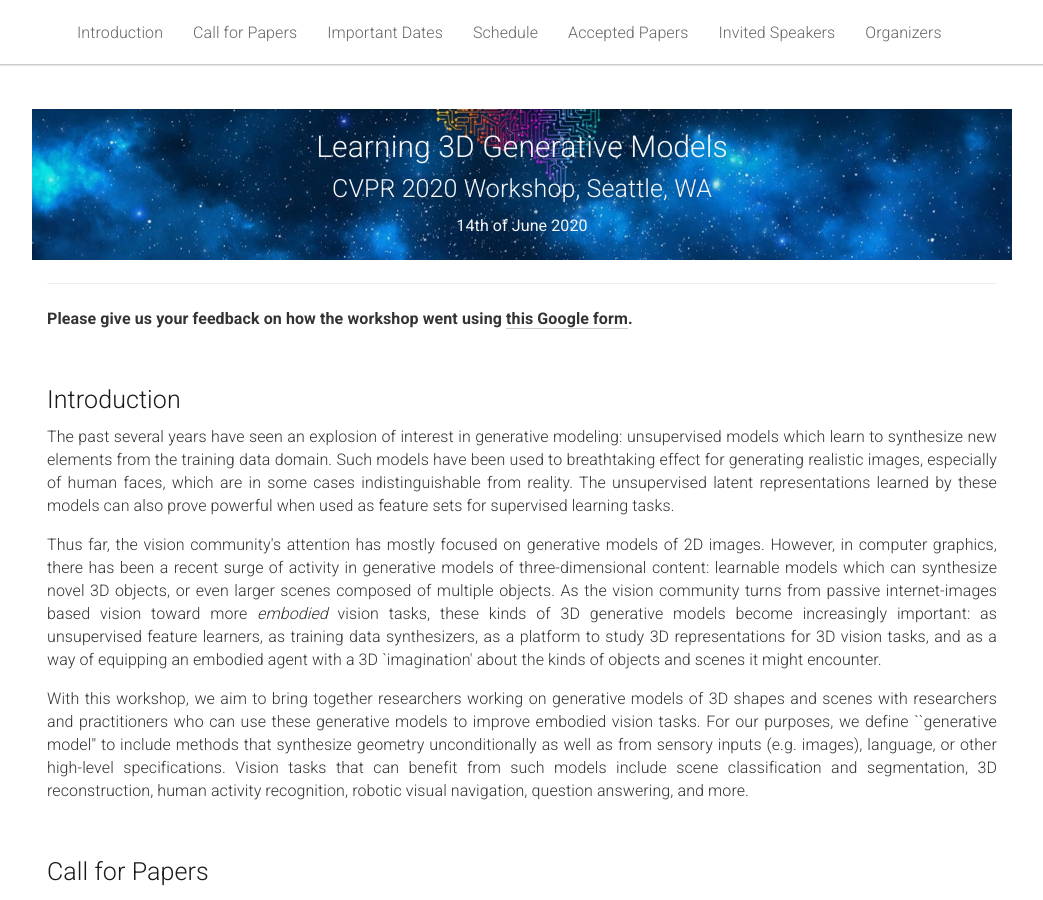
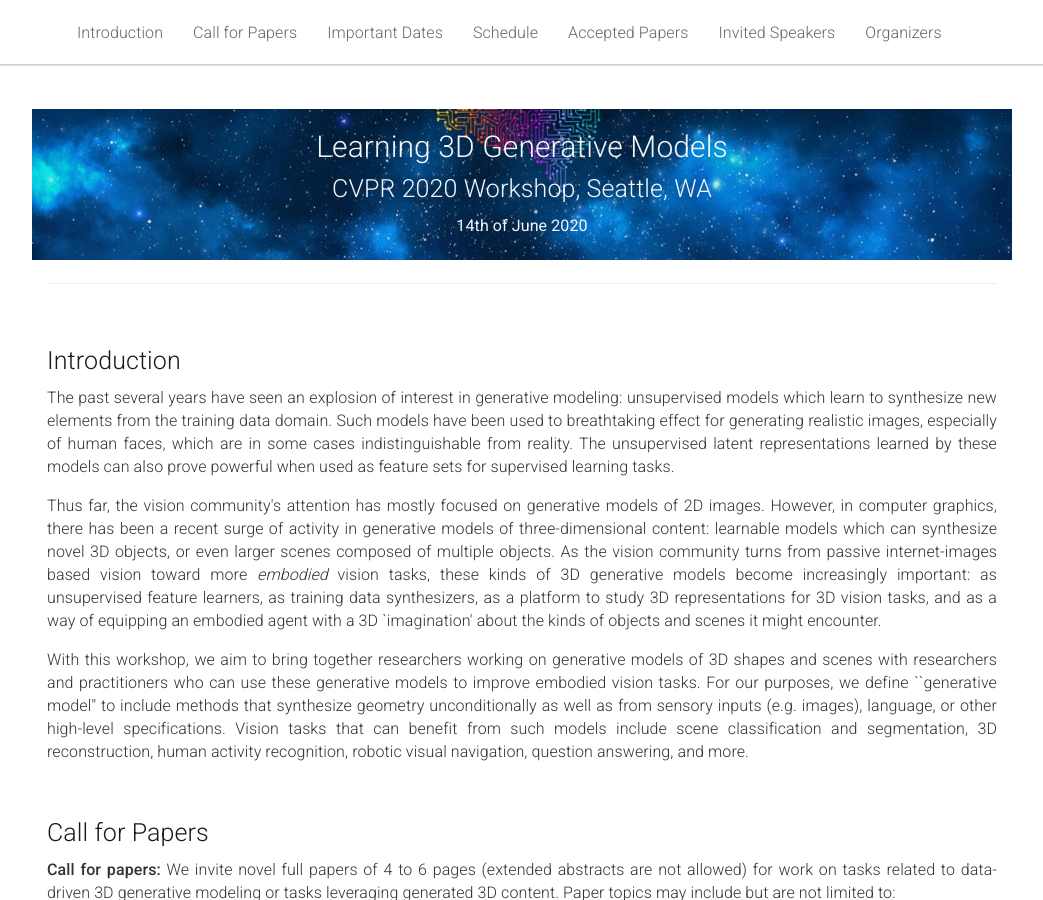
Before and after one commit to AIforSpace/2024, a Jekyll site: the page built from _pages/home.md, in a window 1280 px wide and 900 px high. Shown: the whole window, without its empty margins (118-1161 px from the left). Built offline with Jekyll 4.4.1, drawn with Linux system fonts in a browser that asks for light colours.

Commit message:
update home

```diff
--- a/_pages/home.md
+++ b/_pages/home.md
@@ -29,10 +29,6 @@
     <p> Image credit: [1, 2, 7, 12, 6, 4, 5]</p>
   </div>
 </div> -->
-
-<!-- <b>Submit questions for the closing panel discussion using <a href='https://docs.google.com/forms/d/e/1FAIpQLSfKCFsEOl-P-rZ2etEjMRH72uhGY1eILqnmblKCEi9-CyhnSw/viewform?usp=sf_link'>this Google form</a>.</b> -->
-
-<b>Please give us your feedback on how the workshop went using <a href='https://docs.google.com/forms/d/e/1FAIpQLSc3n4OeJGSgP0GlIzrqx11jj7YNsTvWm7s0DGMllBiB19Iedg/viewform?usp=sf_link'>this Google form</a>.</b>
 
 <br>
 <div class="row" id="intro">
```
